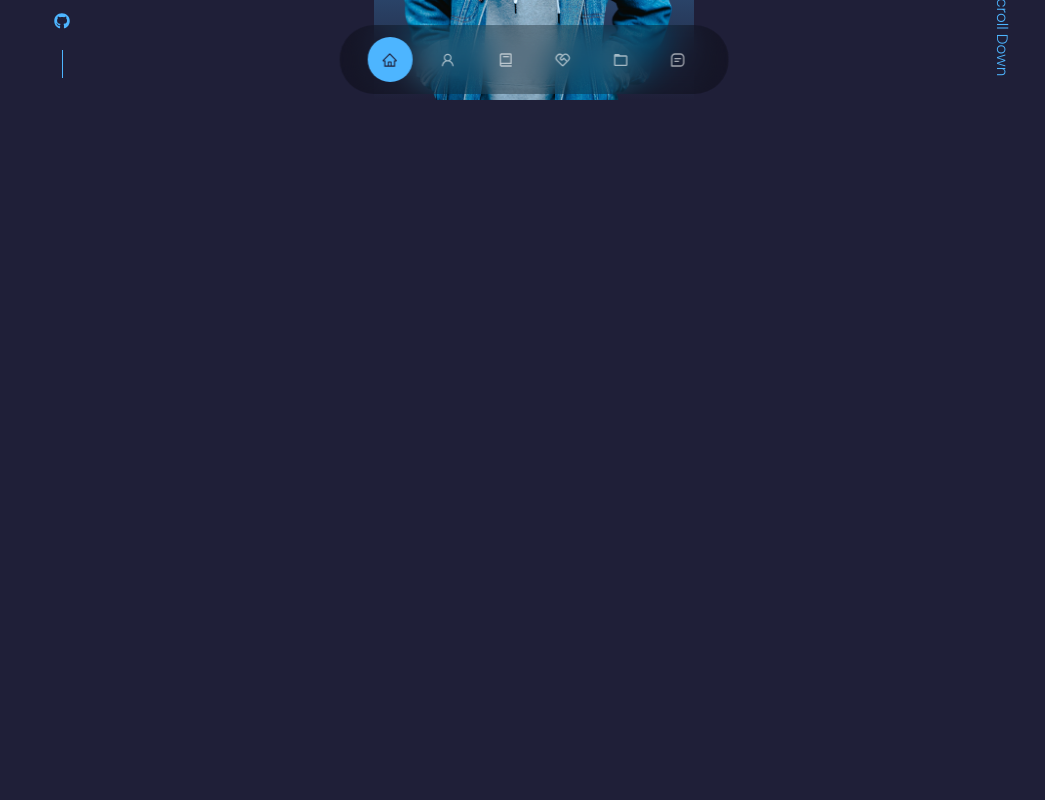
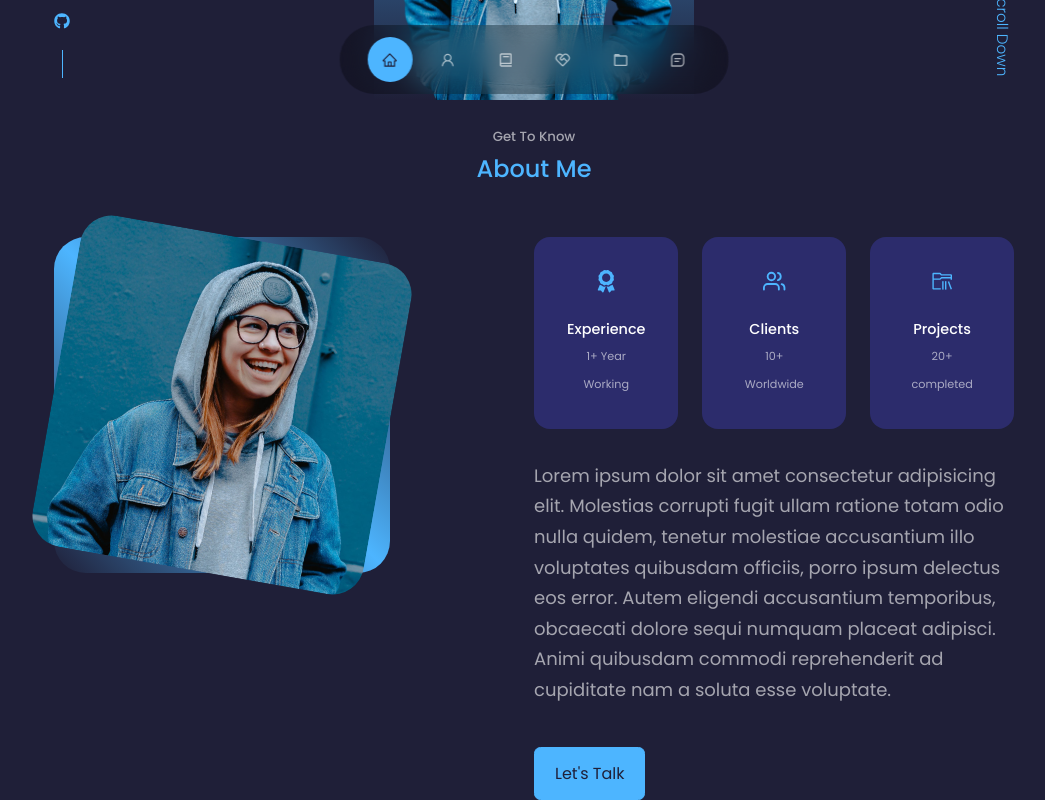
Before and after one commit to OmidRashidiFam/portfolio-website, a React (Create React App) app: page / in a window 1280 px wide. Shown: the part 674-1474 px from the top of the page, without its empty margins (106-1151 px from the left). Before the commit the page ends 800 px from the top, so only its background shows below. Built offline with nearby package versions, Linux system fonts and the light colour scheme.

Commit message:
about section done

```diff
--- a/src/App.js
+++ b/src/App.js
@@ -2,12 +2,14 @@ import "./App.css";
 
 import Header from "./components/header/Header";
 import Nav from "./components/nav/Nav";
+import About from "./components/about/About";
 
 function App() {
   return (
     <div className="app">
       <Header />
       <Nav />
+      <About />
     </div>
   );
 }
--- /dev/null
+++ b/src/components/about/About.css
@@ -0,0 +1,112 @@
+section#about{
+  margin-top: 0rem !important;
+}
+.about__container {
+  display: grid;
+  grid-template-columns: 35% 50%;
+  gap: 15%;
+}
+
+.about__me {
+  background: linear-gradient(
+    45deg,
+    transparent,
+    var(--color-primary),
+    transparent
+  );
+  width: 100%;
+  aspect-ratio: 1;
+  border-radius: 2rem;
+  display: grid;
+  place-items: center;
+}
+
+.about__me--img {
+  border-radius: 2rem;
+  overflow: hidden;
+  transform: rotate(10deg);
+  transition: var(--transition);
+}
+
+.about__me--img:hover {
+  transform: rotate(0deg);
+}
+
+.about__cards {
+  display: grid;
+  grid-template-columns: repeat(3, 1fr);
+  gap: 1.5rem;
+}
+
+.about__card {
+  background: var(--color-bg-variant);
+  border: 1px solid transparent;
+  border-radius: 1rem;
+  padding: 2rem;
+  text-align: center;
+  transition: var(--transition);
+}
+
+.about__card:hover {
+  background: transparent;
+  border: 1px solid var(--color-primary-variant);
+  cursor: default;
+}
+
+.about__card h5 {
+  font-size: 0.9rem;
+}
+
+.about__card small {
+  font-size: 0.7rem;
+  color: var(--color-light);
+}
+
+.about__card--icon {
+  color: var(--color-primary);
+  font-size: 1.4rem;
+  margin-bottom: 1rem;
+}
+
+.about__content p {
+  margin: 2rem 0 2.6rem;
+  color: var(--color-light);
+  font-size: 18px;
+}
+
+/* =============== media queies for larg divices =============== */
+@media screen and (max-width: 1440px) {
+}
+
+/* =============== media queies for medium divices =============== */
+@media screen and (max-width: 1024px) {
+  .about__container {
+    grid-template-columns: 1fr;
+    gap: 0;
+  }
+  .about__me {
+    width: 50%;
+    margin: 2rem auto 4rem;
+  }
+  .about__content p {
+    margin: 1rem 0 1.5rem;
+  }
+}
+
+/* =============== media queies for small divices =============== */
+@media screen and (max-width: 600px) {
+  .about__me {
+    width: 65%;
+    margin: 0 auto 3rem;
+  }
+  .about__cards{
+    grid-template-columns: 1fr 1fr;
+    gap: 1rem;
+  }
+  .about__content {
+  text-align: center;
+}
+.about__content p {
+  margin: 1.5rem 0;
+}
+}
--- /dev/null
+++ b/src/components/about/About.jsx
@@ -0,0 +1,64 @@
+import React from "react";
+
+import "./About.css";
+
+import ME from "../../assets/images/me-about.jpg";
+import { FaAward } from "react-icons/fa";
+import { FiUsers } from "react-icons/fi";
+import { VscFolderLibrary } from "react-icons/vsc";
+import { Link } from "react-scroll";
+
+const About = () => {
+  return (
+    <section id="about">
+      <h5 className="text-light">Get To Know</h5>
+      <h2>About Me</h2>
+      <div className="container about__container">
+        <div className="about__me">
+          <div className="about__me--img">
+            <img src={ME} alt="Me" />
+          </div>
+        </div>
+        <div className="about__content">
+          <div className="about__cards">
+            <article className="about__card">
+              <FaAward className="about__card--icon" />
+              <h5>Experience</h5>
+              <small>1+ Year Working</small>
+            </article>
+            <article className="about__card">
+              <FiUsers className="about__card--icon" />
+              <h5>Clients</h5>
+              <small>10+ Worldwide</small>
+            </article>
+            <article className="about__card">
+              <VscFolderLibrary className="about__card--icon" />
+              <h5>Projects</h5>
+              <small>20+ completed</small>
+            </article>
+          </div>
+          <p>
+            Lorem ipsum dolor sit amet consectetur adipisicing elit. Molestias
+            corrupti fugit ullam ratione totam odio nulla quidem, tenetur
+            molestiae accusantium illo voluptates quibusdam officiis, porro
+            ipsum delectus eos error. Autem eligendi accusantium temporibus,
+            obcaecati dolore sequi numquam placeat adipisci. Animi quibusdam
+            commodi reprehenderit ad cupiditate nam a soluta esse voluptate.
+          </p>
+          <Link
+            to="contact"
+            spy={true}
+            smooth={true}
+            offset={-50}
+            duration={1000}
+            className="btn btn-primary"
+          >
+            Let's Talk
+          </Link>
+        </div>
+      </div>
+    </section>
+  );
+};
+
+export default About;
```
Also changed, not shown: src/assets/images/me-about.jpg (added).
